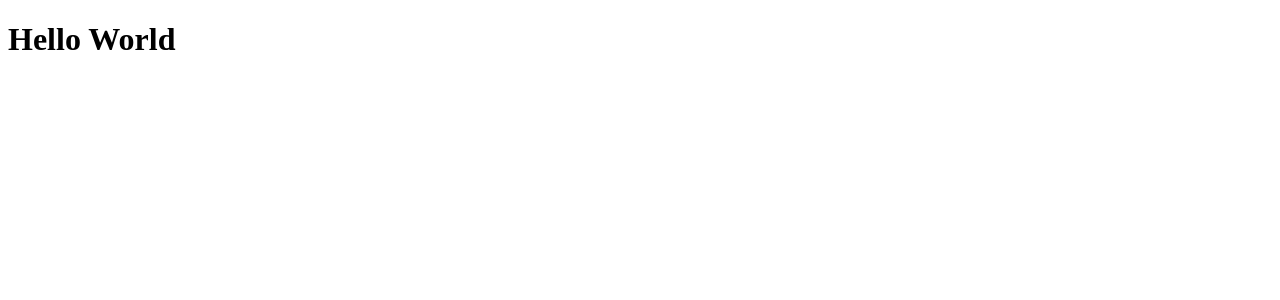
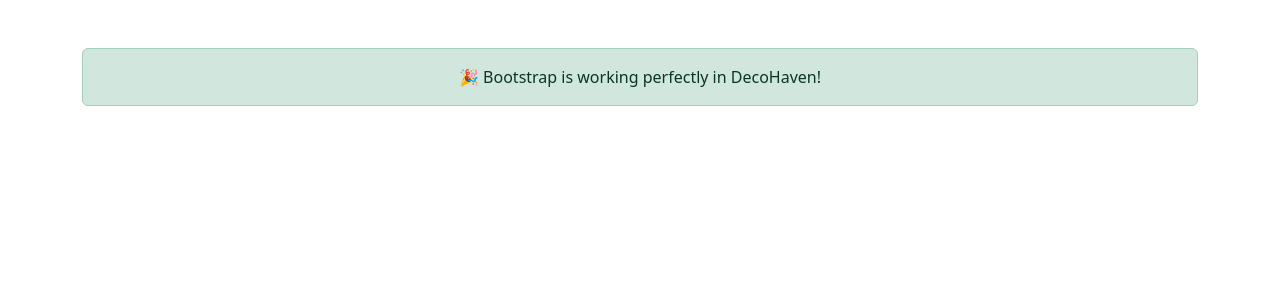
Before and after one commit to aman-dev2001/DecoHaven, an Angular app: page / in a window 1280 px wide. Shown: the top 300 px of the page. Built offline with nearby package versions, Linux system fonts and the light colour scheme.

Commit message:
add bootstrap and check

```diff
--- a/angular.json
+++ b/angular.json
@@ -16,9 +16,7 @@
             "outputPath": "dist/ecommerce-website",
             "index": "src/index.html",
             "browser": "src/main.ts",
-            "polyfills": [
-              "zone.js"
-            ],
+            "polyfills": ["zone.js"],
             "tsConfig": "tsconfig.app.json",
             "assets": [
               {
@@ -27,9 +25,13 @@
               }
             ],
             "styles": [
+              "node_modules/bootstrap/dist/css/bootstrap.min.css",
+              "node_modules/bootstrap-icons/font/bootstrap-icons.css",
               "src/styles.css"
             ],
-            "scripts": []
+            "scripts": [
+              "node_modules/bootstrap/dist/js/bootstrap.bundle.min.js"
+            ]
           },
           "configurations": {
             "production": {
@@ -73,10 +75,7 @@
         "test": {
           "builder": "@angular-devkit/build-angular:karma",
           "options": {
-            "polyfills": [
-              "zone.js",
-              "zone.js/testing"
-            ],
+            "polyfills": ["zone.js", "zone.js/testing"],
             "tsConfig": "tsconfig.spec.json",
             "assets": [
               {
@@ -84,9 +83,7 @@
                 "input": "public"
               }
             ],
-            "styles": [
-              "src/styles.css"
-            ],
+            "styles": ["src/styles.css"],
             "scripts": []
           }
         }
--- a/package.json
+++ b/package.json
@@ -17,6 +17,8 @@
     "@angular/platform-browser": "^19.2.0",
     "@angular/platform-browser-dynamic": "^19.2.0",
     "@angular/router": "^19.2.0",
+    "bootstrap": "^5.3.3",
+    "bootstrap-icons": "^1.13.1",
     "rxjs": "~7.8.0",
     "tslib": "^2.3.0",
     "zone.js": "~0.15.0"
--- a/src/app/app.component.html
+++ b/src/app/app.component.html
@@ -7,7 +7,12 @@
 <!-- * * * * * * * to get started with your project! * * * * * * * -->
 <!-- * * * * * * * * * * * * * * * * * * * * * * * * * * * * * * * -->
 
-<h1>Hello World</h1>
+<div class="container mt-5">
+  <div class="alert alert-success text-center">
+    🎉 Bootstrap is working perfectly in DecoHaven!
+  </div>
+</div>
+
 
 <!-- * * * * * * * * * * * * * * * * * * * * * * * * * * * * * * * * -->
 <!-- * * * * * * * * * * * The content above * * * * * * * * * * * * -->
```
Also changed, not shown: 1 other file (tests, documents, lock files or other folders).
